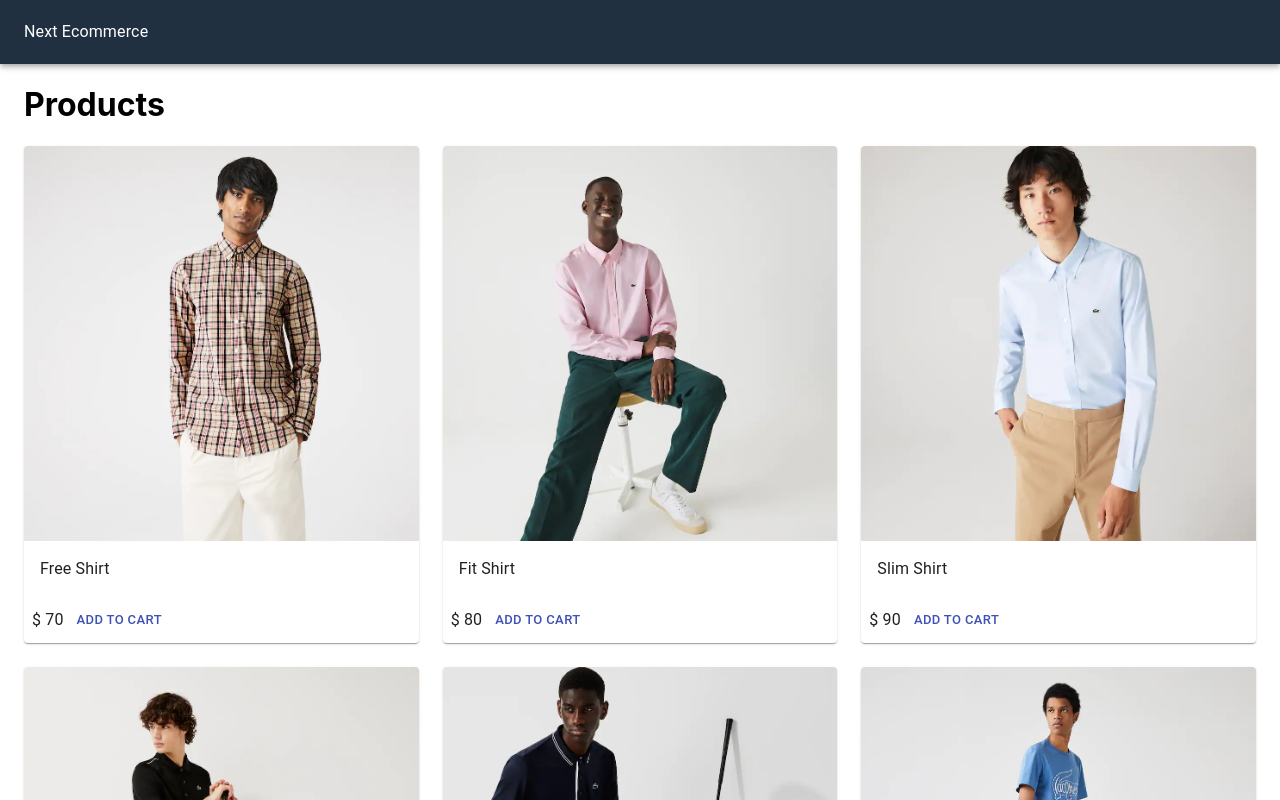
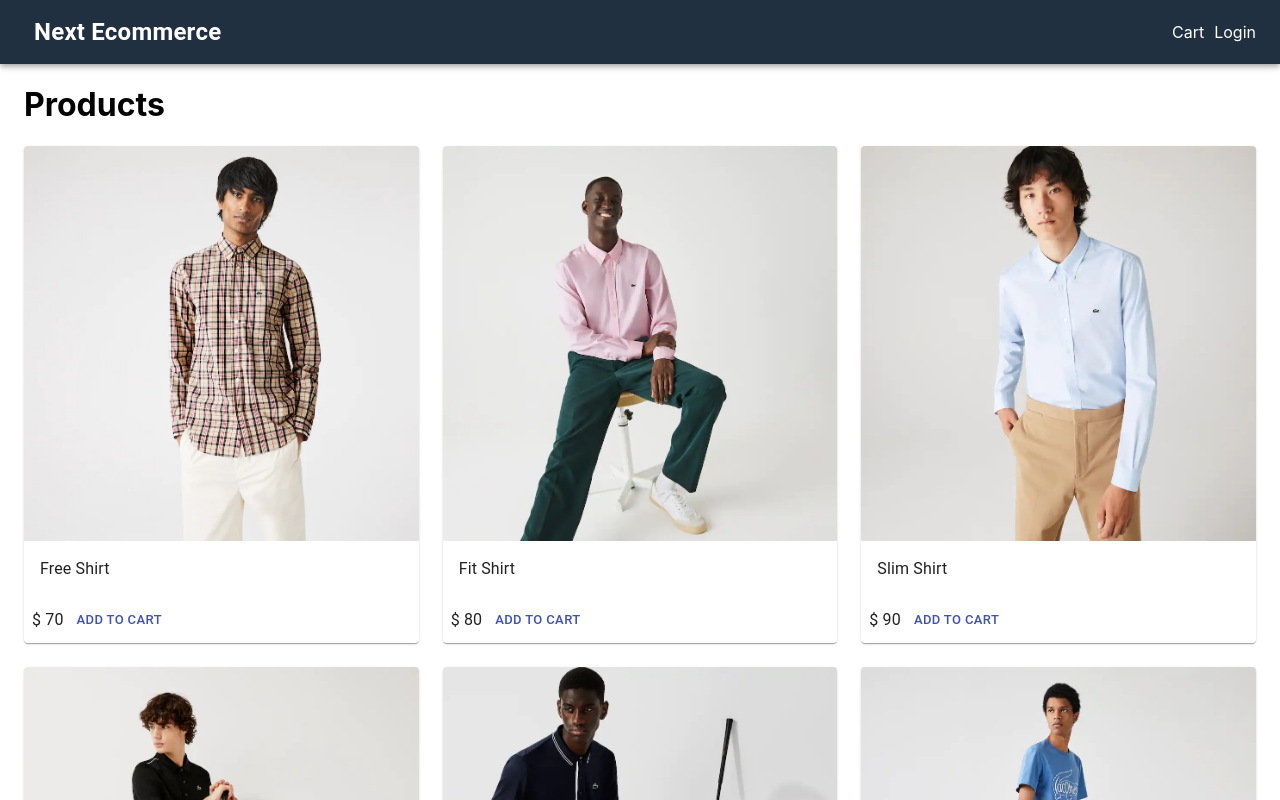
Before and after one commit to EstebanToloza/next-ecommerce, a Next.js app: page / in a window 1280 px wide. Shown: the top 800 px of the page. Built offline with nearby package versions, Linux system fonts and the light colour scheme.

Commit message:
add navlinks

```diff
--- a/components/Layout.js
+++ b/components/Layout.js
@@ -1,5 +1,6 @@
-import { AppBar, Container, Toolbar, Typography } from '@material-ui/core';
+import { AppBar, Container, Link, Toolbar, Typography } from '@material-ui/core';
 import Head from 'next/head';
+import NextLink from 'next/link';
 import React from 'react';
 import useStyles from '../utils/utils';
 
@@ -15,7 +16,20 @@
             </Head>
             <AppBar position='static' className={classes.navBar}>
                 <Toolbar>
-                    <Typography>Next Ecommerce</Typography>
+                    <NextLink href='/' passHref>
+                        <Link>
+                            <Typography className={classes.brand}>Next Ecommerce</Typography>
+                        </Link>
+                    </NextLink>
+                    <div className={classes.grow}></div>
+                    <div>
+                        <NextLink href="/cart" passHref>
+                            <Link>Cart</Link>
+                        </NextLink>
+                        <NextLink href="/login" passHref>
+                            <Link>Login</Link>
+                        </NextLink>
+                    </div>
                 </Toolbar>
             </AppBar>
             <Container className={classes.main}>
--- a/utils/utils.js
+++ b/utils/utils.js
@@ -8,6 +8,13 @@
             marginLeft: 10
         },
     },
+    brand: {
+        fontWeight: 'bold',
+        fontSize: '1.5rem'
+    },
+    grow: {
+        flexGrow: 1
+    },
     main: {
         minHeight: '80vh'
     },
```
